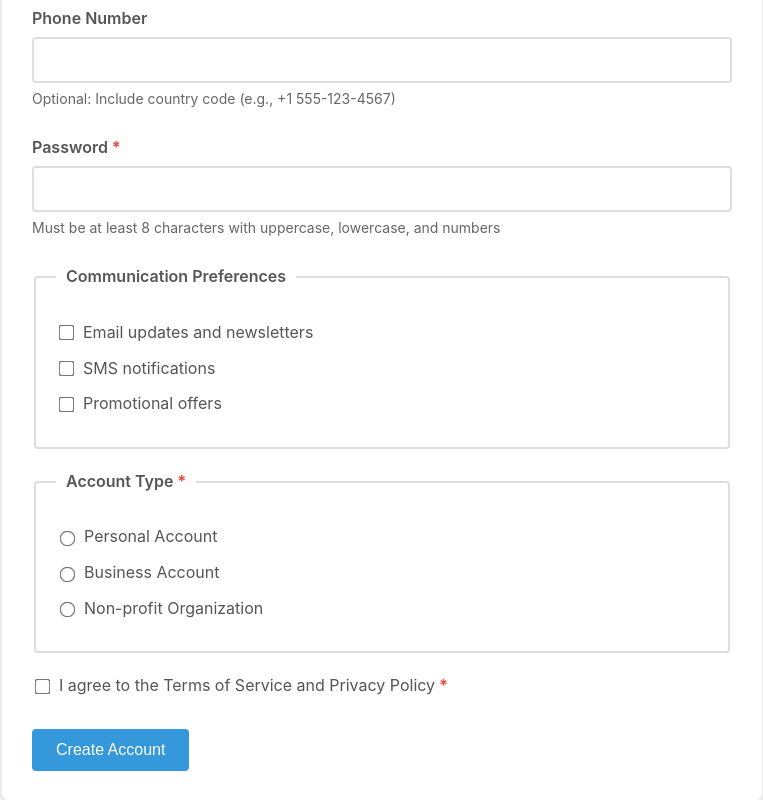
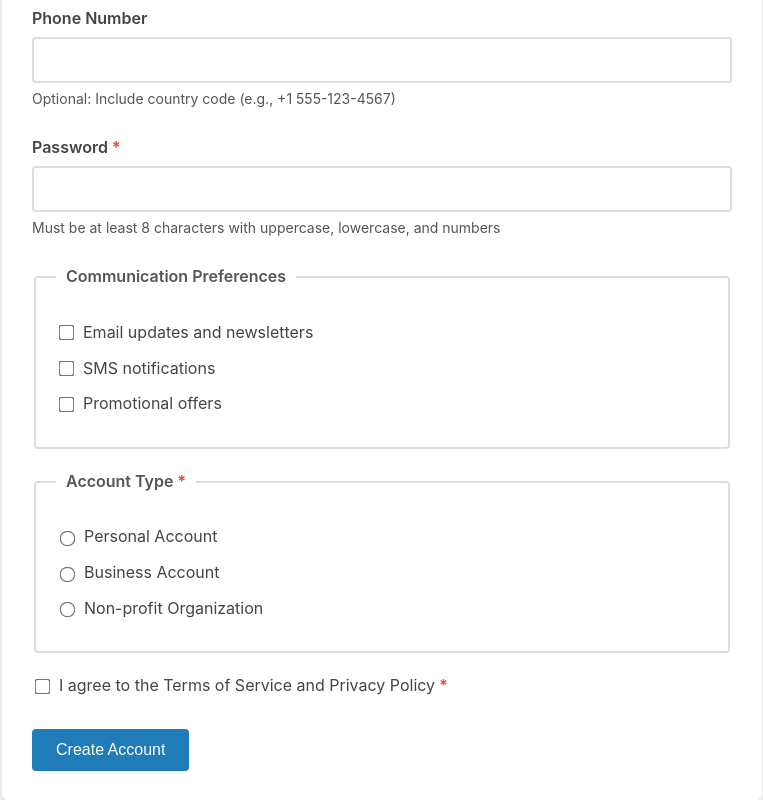
Before and after one commit to Ogechimak/1719technology_test, a plain HTML site: page index.html in a window 1280 px wide. Shown: the part 600-1400 px from the top of the page, without its empty margins (258-1021 px from the left). Drawn offline with Linux system fonts and the light colour scheme.

Commit message:
Update on the style

```diff
--- a/style.css
+++ b/style.css
@@ -5,7 +5,7 @@
         body {
             font-family: -apple-system, BlinkMacSystemFont, 'Segoe UI', Roboto, sans-serif;
             line-height: 1.6;
-            color: #333;
+            color: #222;
             max-width: 800px;
             margin: 0 auto;
             padding: 20px;
@@ -33,7 +33,7 @@
             display: block;
             font-weight: 600;
             margin-bottom: 5px;
-            color: #555;
+            color: #444;
         }
 
         .required::after {
@@ -89,7 +89,7 @@
 
         .help-text {
             font-size: 14px;
-            color: #666;
+            color: #555;
             margin-top: 5px;
         }
 
@@ -120,7 +120,7 @@
         }
 
         button {
-            background-color: #3498db;
+            background-color: #207bb9;
             color: white;
             padding: 12px 24px;
             border: none;
@@ -131,7 +131,7 @@
         }
 
         button:hover {
-            background-color: #2980b9;
+            background-color: #1c6294;
         }
 
         button:active {
```
